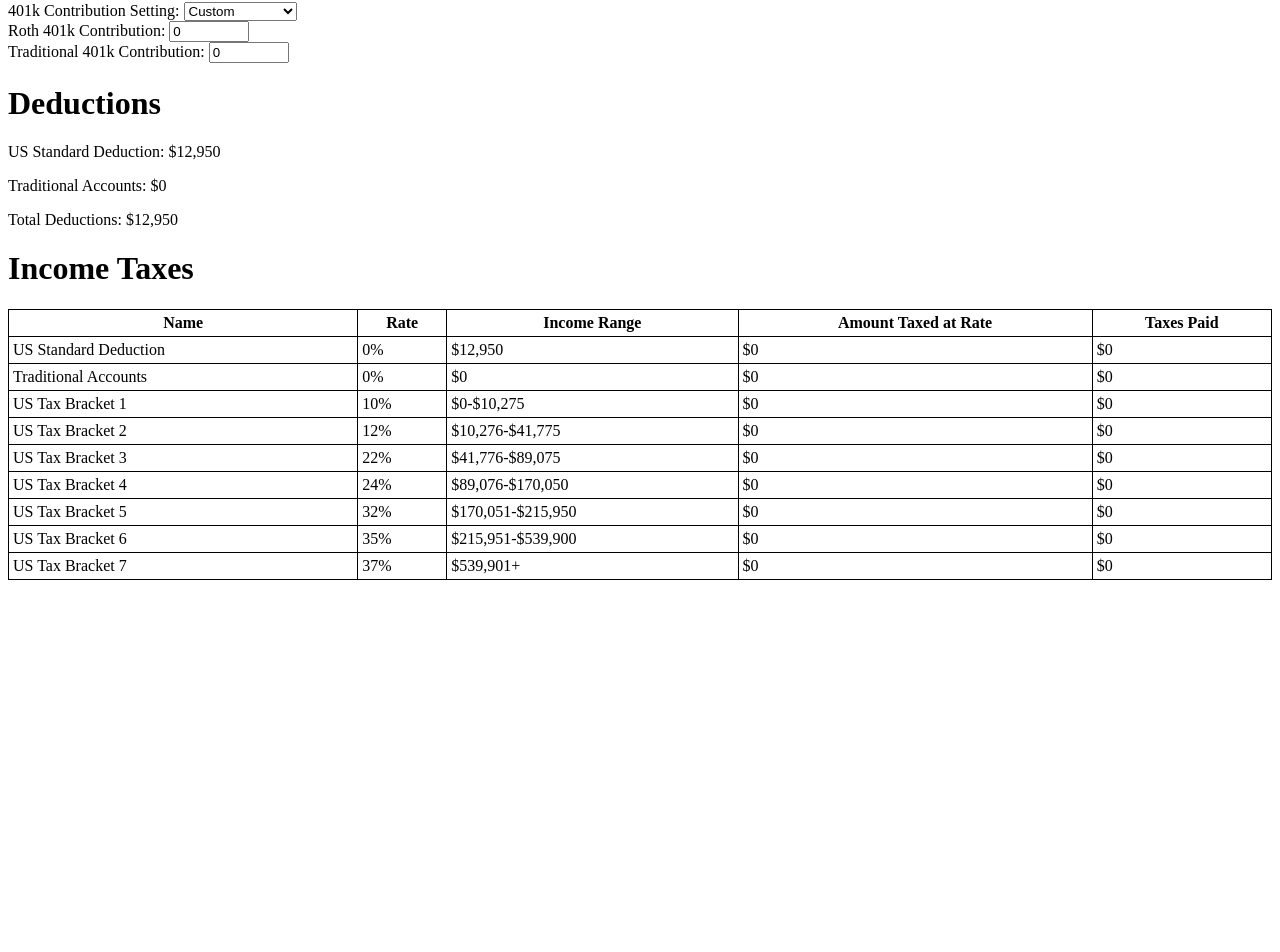
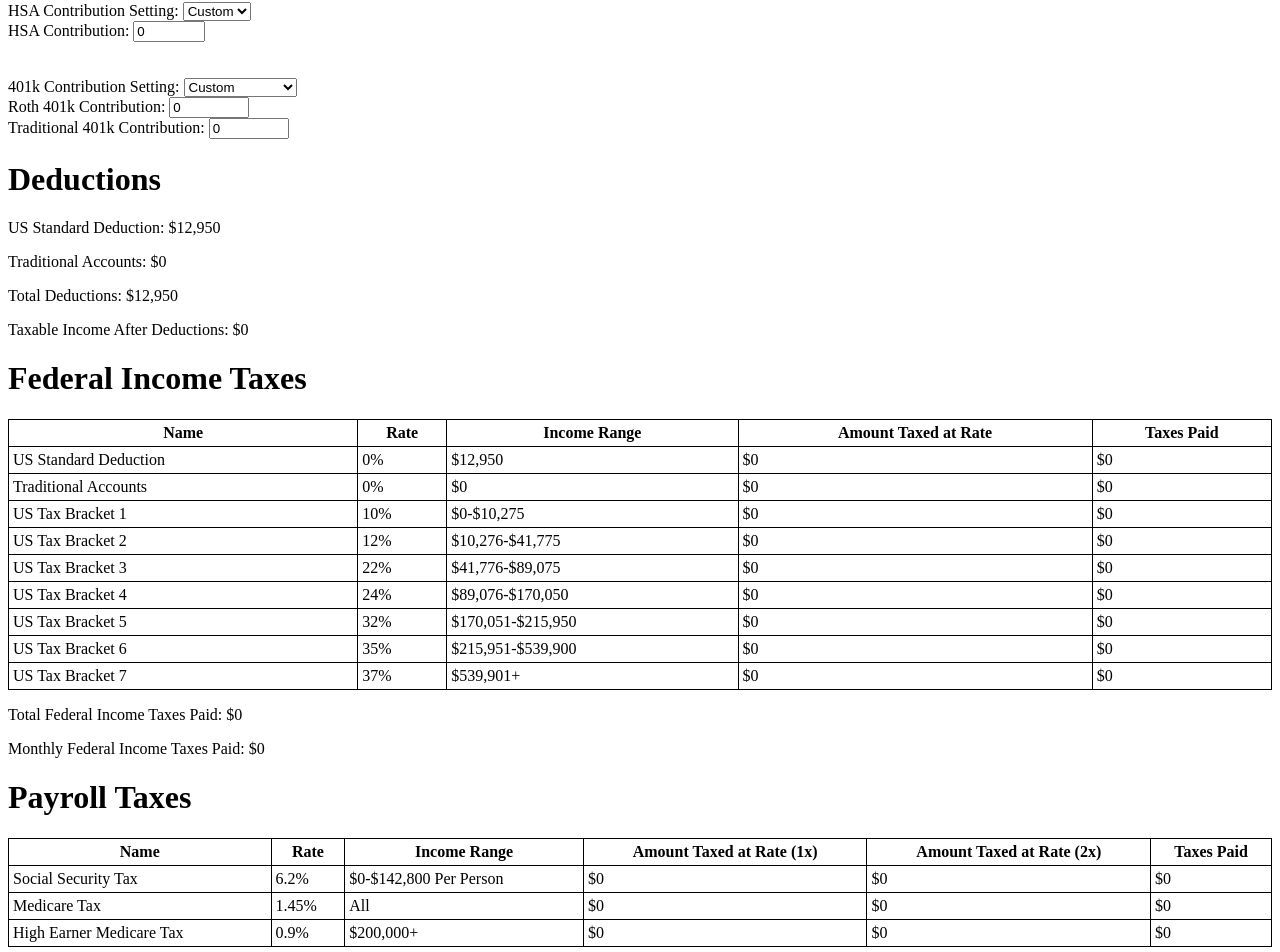
Before and after one commit to cvoege/monies, a React (Vite) app: page / in a window 1280 px wide. Shown: the part 582-1534 px from the top of the page. Before the commit the page ends 1170 px from the top, so only its background shows below. Built offline with nearby package versions, Linux system fonts and the light colour scheme.

Commit message:
payroll taxes and other stuff

```diff
--- a/src/modules/Income.ts
+++ b/src/modules/Income.ts
@@ -1,4 +1,7 @@
 import { v4 as uuidv4 } from 'uuid';
+import { Person } from './Person';
+import { formatDollars } from './String';
+import { PayrollTax, TaxBracket, TaxDetails } from './Tax';
 
 export type Income = {
   id: string;
@@ -82,3 +85,101 @@ export const getCombinedCompanyContribution = (incomes: Income[]): number => {
 export const getCombinedTotalIncome = (incomes: Income[]): number => {
   return incomes.reduce((acc, income) => acc + getTotalIncome(income), 0);
 };
+
+export const getBracketTaxableAmount = (bracket: TaxBracket, taxableAfterDeductions: number) => {
+  return taxableAfterDeductions >= bracket.startTaxAmount
+    ? Math.min(bracket.endTaxAmount || Infinity, taxableAfterDeductions) - bracket.startTaxAmount
+    : 0;
+};
+
+export const getBracketTaxesPaid = (bracket: TaxBracket, taxableAfterDeductions: number) => {
+  return getBracketTaxableAmount(bracket, taxableAfterDeductions) * (bracket.percentageRate / 100);
+};
+
+export const getTotalFederalIncomeTaxesPaid = (
+  taxDetails: TaxDetails,
+  taxableAfterDeductions: number,
+) => {
+  return taxDetails.incomeBrackets.reduce(
+    (acc, bracket) => acc + getBracketTaxesPaid(bracket, taxableAfterDeductions),
+    0,
+  );
+};
+
+export const getPayrollTaxDetails = ({
+  payrollTax,
+  filingStatus,
+  incomes,
+  people,
+}: {
+  payrollTax: PayrollTax;
+  filingStatus: 'single' | 'joint';
+  incomes: Array<Income>;
+  people: [Person] | [Person, Person];
+}) => {
+  const w2Incomes = incomes.filter((i) => i.incomeType === 'w2');
+  const sepIncomes = incomes.filter((i) => i.incomeType === 'self-employment');
+  const totalW2Income = getCombinedTaxableIncome(w2Incomes);
+  const totalSepIncome = getCombinedTaxableIncome(sepIncomes);
+
+  if (payrollTax.type === 'capped-per-person') {
+    const individualDetails = people.map((person) => {
+      const personIncomes = incomes.filter((i) => i.personId === person.id);
+      const personW2Incomes = personIncomes.filter((i) => i.incomeType === 'w2');
+      const personSepIncomes = personIncomes.filter((i) => i.incomeType === 'self-employment');
+
+      const taxableAmount1x = Math.min(
+        getCombinedTaxableIncome(personW2Incomes),
+        payrollTax.maximumTaxableAmount,
+      );
+      const taxesLeftToPay = payrollTax.maximumTaxableAmount - taxableAmount1x;
+      const taxableAmount2x = Math.min(taxesLeftToPay, getCombinedTaxableIncome(personSepIncomes));
+      const taxesPaid =
+        taxableAmount1x * (payrollTax.percentageRate / 100) +
+        taxableAmount2x * ((payrollTax.percentageRate * 2) / 100);
+      return { taxableAmount1x, taxableAmount2x, taxesPaid };
+    });
+
+    return individualDetails.reduce(
+      (acc, cur) => ({
+        taxableAmount1x: cur.taxableAmount1x + acc.taxableAmount1x,
+        taxableAmount2x: cur.taxableAmount2x + acc.taxableAmount2x,
+        taxesPaid: cur.taxesPaid + acc.taxesPaid,
+      }),
+      { taxableAmount1x: 0, taxableAmount2x: 0, taxesPaid: 0 },
+    );
+  } else if (payrollTax.type === 'uncapped') {
+    return {
+      taxableAmount1x: totalW2Income,
+      taxableAmount2x: totalSepIncome,
+      taxesPaid:
+        totalW2Income * (payrollTax.percentageRate / 100) +
+        totalSepIncome * (payrollTax.percentageRate / 100) * 2,
+    };
+  } else {
+    const totalIncome = totalW2Income + totalSepIncome;
+    const min =
+      filingStatus === 'single'
+        ? payrollTax.minimumTaxableAmountSingle
+        : payrollTax.minimumTaxableAmountJoint;
+
+    const amountOverMin = Math.max(0, totalIncome - min);
+    return {
+      taxableAmount1x: amountOverMin,
+      taxableAmount2x: 0,
+      taxesPaid: amountOverMin * (payrollTax.percentageRate / 100),
+    };
+  }
+};
+
+export const formatPayrollTaxIncomeRange = (pt: PayrollTax, filingStatus: 'single' | 'joint') => {
+  if (pt.type === 'capped-per-person') {
+    return `${formatDollars(0)}-${formatDollars(pt.maximumTaxableAmount)} Per Person`;
+  } else if (pt.type === 'uncapped') {
+    return 'All';
+  } else {
+    return `${formatDollars(
+      filingStatus === 'single' ? pt.minimumTaxableAmountSingle : pt.minimumTaxableAmountJoint,
+    )}+`;
+  }
+};
--- a/src/modules/RetirementAccount.ts
+++ b/src/modules/RetirementAccount.ts
@@ -1,22 +1,39 @@
-export const MAX_IRA_CONTRIBUTION = 6000;
-export const MAX_INDIVIDUAL_401K_CONTRIBUTION = 20500;
-export const MAX_TOTAL_401K_CONTRIBUTION = 61000;
+export const retirementContributionMaxes = {
+  single: {
+    ira: 6000,
+    hsa: 3600,
+    individual401k: 20500,
+    total401k: 61000,
+  },
+  joint: {
+    ira: 12000,
+    hsa: 7200,
+    individual401k: 41000,
+    total401k: 122000,
+  },
+};
 
+// TODO: income max in traditional IRA
+// TODO: age 50 or older limits
 export type RetirementAccountInfo = {
-  iraContributionType: 'mixed' | 'max-roth' | 'max-traditional';
+  hsaContributionType: 'custom' | 'max';
+  hsaContribution: number | null;
+  iraContributionType: 'custom' | 'max-roth' | 'max-traditional';
   rothIraContribution: number | null;
   traditionalIraContribution: number | null;
-  my401kContributionType: 'mixed' | 'max-roth' | 'max-traditional';
+  my401kContributionType: 'custom' | 'max-roth' | 'max-traditional';
   roth401kContribution: number | null;
   traditional401kContribution: number | null;
 };
 
 export const defaultRetirementAccountInfo = (): RetirementAccountInfo => {
   return {
-    iraContributionType: 'mixed',
+    hsaContributionType: 'custom',
+    hsaContribution: 0,
+    iraContributionType: 'custom',
     rothIraContribution: 0,
     traditionalIraContribution: 0,
-    my401kContributionType: 'mixed',
+    my401kContributionType: 'custom',
     roth401kContribution: 0,
     traditional401kContribution: 0,
   };
--- a/src/modules/String.ts
+++ b/src/modules/String.ts
@@ -8,5 +8,5 @@ export const formatDollars = (value: number) => {
 };
 
 export const formatPercentage = (value: number) => {
-  return `${roundTo(value, 1).toLocaleString()}%`;
+  return `${roundTo(value, 2).toLocaleString()}%`;
 };
--- a/src/modules/USTaxSystem.ts
+++ b/src/modules/USTaxSystem.ts
@@ -171,7 +171,7 @@ export const US_STANDARD_TAX_SYSTEM: TaxSystem = {
     {
       id: 'social-security-tax',
       name: 'Social Security Tax',
-      type: 'capped',
+      type: 'capped-per-person',
       percentageRate: 6.2,
       affectedByDeductions: false,
       maximumTaxableAmount: 142800,
@@ -179,12 +179,18 @@ export const US_STANDARD_TAX_SYSTEM: TaxSystem = {
     {
       id: 'medicare-tax',
       name: 'Medicare Tax',
-      type: 'uncapped-with-additional',
+      type: 'uncapped',
       percentageRate: 1.45,
       affectedByDeductions: false,
-      additionalPercentageRate: 0.9,
-      additionalKickInSingle: 200000,
-      additionalKickInJoint: 250000,
+    },
+    {
+      id: 'medicare-tax-high-earner',
+      name: 'High Earner Medicare Tax',
+      type: 'additional',
+      percentageRate: 0.9,
+      affectedByDeductions: false,
+      minimumTaxableAmountSingle: 200000,
+      minimumTaxableAmountJoint: 250000,
     },
   ],
 };
--- a/src/pages/RetirementAccountZone.tsx
+++ b/src/pages/RetirementAccountZone.tsx
@@ -1,20 +1,25 @@
 import { NumberInput } from '../components/Input';
 import { SelectInput } from '../components/SelectInput';
-import {
-  MAX_INDIVIDUAL_401K_CONTRIBUTION,
-  MAX_IRA_CONTRIBUTION,
-} from '../modules/RetirementAccount';
+import { retirementContributionMaxes } from '../modules/RetirementAccount';
 import { useStore, actions } from '../modules/Store';
 
 export const RetirementAccountZone = () => {
   const {
+    retirementAccountInfo: {
+      hsaContribution,
+      hsaContributionType,
       roth401kContribution,
       rothIraContribution,
       traditional401kContribution,
       traditionalIraContribution,
       iraContributionType,
       my401kContributionType,
-  } = useStore((s) => s.retirementAccountInfo, []);
+    },
+    people,
+  } = useStore((s) => ({ retirementAccountInfo: s.retirementAccountInfo, people: s.people }), []);
+
+  const filingStatus = people.length === 1 ? 'single' : 'joint';
+  const maxes = retirementContributionMaxes[filingStatus];
 
   return (
     <div>
@@ -24,12 +29,12 @@ export const RetirementAccountZone = () => {
         value={iraContributionType}
         onChange={actions.setRetirementInfoField('iraContributionType')}
         options={[
-          { value: 'mixed', label: 'Custom' },
+          { value: 'custom', label: 'Custom' },
           { value: 'max-roth', label: 'Max Roth' },
           { value: 'max-traditional', label: 'Max Traditional' },
         ]}
       />
-      {iraContributionType === 'mixed' && (
+      {iraContributionType === 'custom' && (
         <>
           <div>
             Roth IRA Contribution:{' '}
@@ -37,7 +42,7 @@ export const RetirementAccountZone = () => {
               value={rothIraContribution}
               onChange={actions.setRetirementInfoField('rothIraContribution')}
               min={0}
-              max={MAX_IRA_CONTRIBUTION - (traditionalIraContribution || 0)}
+              max={maxes.ira - (traditionalIraContribution || 0)}
             />
           </div>
           <div>
@@ -46,30 +51,52 @@ export const RetirementAccountZone = () => {
               value={traditionalIraContribution}
               onChange={actions.setRetirementInfoField('traditionalIraContribution')}
               min={0}
-              max={MAX_IRA_CONTRIBUTION - (rothIraContribution || 0)}
+              max={maxes.ira - (rothIraContribution || 0)}
             />
           </div>
         </>
       )}
+      <br />
+      HSA Contribution Setting:{' '}
+      <SelectInput
+        value={hsaContributionType}
+        onChange={actions.setRetirementInfoField('hsaContributionType')}
+        options={[
+          { value: 'custom', label: 'Custom' },
+          { value: 'max', label: 'Max' },
+        ]}
+      />
+      {hsaContributionType === 'custom' && (
+        <div>
+          HSA Contribution:{' '}
+          <NumberInput
+            value={hsaContribution}
+            onChange={actions.setRetirementInfoField('hsaContribution')}
+            min={0}
+            max={maxes.hsa - (hsaContribution || 0)}
+          />
+        </div>
+      )}
+      <br />
       <br />
       401k Contribution Setting:{' '}
       <SelectInput
         value={my401kContributionType}
         onChange={actions.setRetirementInfoField('my401kContributionType')}
         options={[
-          { value: 'mixed', label: 'Custom' },
+          { value: 'custom', label: 'Custom' },
           { value: 'max-roth', label: 'Max Roth' },
           { value: 'max-traditional', label: 'Max Traditional' },
         ]}
       />
-      {my401kContributionType === 'mixed' && (
+      {my401kContributionType === 'custom' && (
         <>
           <div>
             Roth 401k Contribution:{' '}
             <NumberInput
               value={roth401kContribution}
               min={0}
-              max={MAX_INDIVIDUAL_401K_CONTRIBUTION - (traditional401kContribution || 0)}
+              max={maxes.individual401k - (traditional401kContribution || 0)}
               onChange={actions.setRetirementInfoField('roth401kContribution')}
             />
           </div>
@@ -78,7 +105,7 @@ export const RetirementAccountZone = () => {
             <NumberInput
               value={traditional401kContribution}
               min={0}
-              max={MAX_INDIVIDUAL_401K_CONTRIBUTION - (roth401kContribution || 0)}
+              max={maxes.individual401k - (roth401kContribution || 0)}
               onChange={actions.setRetirementInfoField('traditional401kContribution')}
             />
           </div>
--- a/src/pages/TaxZone.tsx
+++ b/src/pages/TaxZone.tsx
@@ -2,10 +2,7 @@ import { formatDollars, formatPercentage } from '../modules/String';
 import { useStore } from '../modules/Store';
 import { getProgressiveDeductions, TaxDeduction } from '../modules/Tax';
 import { US_STANDARD_TAX_SYSTEM } from '../modules/USTaxSystem';
-import {
-  MAX_INDIVIDUAL_401K_CONTRIBUTION,
-  MAX_IRA_CONTRIBUTION,
-} from '../modules/RetirementAccount';
+import { retirementContributionMaxes } from '../modules/RetirementAccount';
 import {
   Table,
   TableBody,
@@ -14,12 +11,21 @@ import {
   TableHeader,
   TableRow,
 } from 'src/components/Table';
-import { getCombinedTaxableIncome } from 'src/modules/Income';
+import {
+  getCombinedTaxableIncome,
+  formatPayrollTaxIncomeRange,
+  getBracketTaxableAmount,
+  getBracketTaxesPaid,
+  getTotalFederalIncomeTaxesPaid,
+  getPayrollTaxDetails,
+} from 'src/modules/Income';
 
 export const TaxZone = () => {
   const {
     people,
     incomes,
+    hsaContribution,
+    hsaContributionType,
     traditional401kContribution,
     traditionalIraContribution,
     iraContributionType,
@@ -34,6 +40,7 @@ export const TaxZone = () => {
   );
   const taxSystem = US_STANDARD_TAX_SYSTEM;
   const filingStatus = people.length === 1 ? 'single' : 'joint';
+  const maxes = retirementContributionMaxes[filingStatus];
   const taxDetails = taxSystem[filingStatus];
 
   const totalTaxable = getCombinedTaxableIncome(incomes);
@@ -42,11 +49,10 @@ export const TaxZone = () => {
     id: 'traditional-accounts',
     name: 'Traditional Accounts',
     amount:
-      (iraContributionType === 'max-traditional'
-        ? MAX_IRA_CONTRIBUTION
-        : traditionalIraContribution || 0) +
+      (hsaContributionType === 'max' ? maxes.hsa : hsaContribution || 0) +
+      (iraContributionType === 'max-traditional' ? maxes.ira : traditionalIraContribution || 0) +
       (my401kContributionType === 'max-traditional'
-        ? MAX_INDIVIDUAL_401K_CONTRIBUTION
+        ? maxes.individual401k
         : traditional401kContribution || 0),
   };
 
@@ -55,9 +61,15 @@ export const TaxZone = () => {
   const totalDeductionValue = deductions.reduce((acc, deduction) => acc + deduction.amount, 0);
   const progressiveDeductions = getProgressiveDeductions({ totalTaxable, deductions });
 
-  const taxableAfterDeductions = progressiveDeductions[0]
-    ? progressiveDeductions[0].incomeAfter
-    : totalTaxable;
+  const taxableAfterDeductions =
+    progressiveDeductions.length > 0
+      ? progressiveDeductions[progressiveDeductions.length - 1]?.incomeAfter || totalTaxable
+      : totalTaxable;
+
+  const totalFederalIncomeTaxesPaid = getTotalFederalIncomeTaxesPaid(
+    taxDetails,
+    taxableAfterDeductions,
+  );
 
   return (
     <div>
@@ -72,7 +84,8 @@ export const TaxZone = () => {
         );
       })}
       <p>Total Deductions: {formatDollars(totalDeductionValue)}</p>
-      <h1>Income Taxes</h1>
+      <p>Taxable Income After Deductions: {formatDollars(taxableAfterDeductions)}</p>
+      <h1>Federal Income Taxes</h1>
       <Table>
         <TableHead>
           <TableRow>
@@ -96,11 +109,9 @@ export const TaxZone = () => {
             );
           })}
           {taxDetails.incomeBrackets.map((bracket) => {
-            const taxableInThisBracket =
-              taxableAfterDeductions >= bracket.startTaxAmount
-                ? Math.min(bracket.endTaxAmount || Infinity, taxableAfterDeductions) -
-                  bracket.startTaxAmount
-                : 0;
+            const taxableInThisBracket = getBracketTaxableAmount(bracket, taxableAfterDeductions);
+            const taxesPaid = getBracketTaxesPaid(bracket, taxableAfterDeductions);
+
             return (
               <TableRow key={bracket.id}>
                 <TableEntry>{bracket.name}</TableEntry>
@@ -110,9 +121,48 @@ export const TaxZone = () => {
                   {bracket.endTaxAmount ? `-${formatDollars(bracket.endTaxAmount)}` : `+`}
                 </TableEntry>
                 <TableEntry>{formatDollars(taxableInThisBracket)}</TableEntry>
-                <TableEntry>
-                  {formatDollars(taxableInThisBracket * (bracket.percentageRate / 100))}
-                </TableEntry>
+                <TableEntry>{formatDollars(taxesPaid)}</TableEntry>
+              </TableRow>
+            );
+          })}
+        </TableBody>
+      </Table>
+      <p>Total Federal Income Taxes Paid: {formatDollars(totalFederalIncomeTaxesPaid)}</p>
+      <p>Monthly Federal Income Taxes Paid: {formatDollars(totalFederalIncomeTaxesPaid / 12)}</p>
+      <h1>Payroll Taxes</h1>
+      {/* <p>Income Subject to Standard FICA Taxes: {formatDollars(totalW2Income)}</p>
+      <p>
+        Income Subject to Double FICA Taxes (Paying as both Employee and Employer):{' '}
+        {formatDollars(totalSelfEmploymentIncome)}
+      </p>
+      <p>Income Subject to No FICA Taxes: {formatDollars(totalNonFicaINcome)}</p> */}
+      <Table>
+        <TableHead>
+          <TableRow>
+            <TableHeader>Name</TableHeader>
+            <TableHeader>Rate</TableHeader>
+            <TableHeader>Income Range</TableHeader>
+            <TableHeader>Amount Taxed at Rate (1x)</TableHeader>
+            <TableHeader>Amount Taxed at Rate (2x)</TableHeader>
+            <TableHeader>Taxes Paid</TableHeader>
+          </TableRow>
+        </TableHead>
+        <TableBody>
+          {taxSystem.payrollTaxes.map((pt) => {
+            const taxableAmounts = getPayrollTaxDetails({
+              payrollTax: pt,
+              incomes,
+              filingStatus,
+              people,
+            });
+            return (
+              <TableRow key={pt.id}>
+                <TableEntry>{pt.name}</TableEntry>
+                <TableEntry>{formatPercentage(pt.percentageRate)}</TableEntry>
+                <TableEntry>{formatPayrollTaxIncomeRange(pt, filingStatus)}</TableEntry>
+                <TableEntry>{formatDollars(taxableAmounts.taxableAmount1x)}</TableEntry>
+                <TableEntry>{formatDollars(taxableAmounts.taxableAmount2x)}</TableEntry>
+                <TableEntry>{formatDollars(taxableAmounts.taxesPaid)}</TableEntry>
               </TableRow>
             );
           })}
```
Also changed, not shown: src/modules/Tax.ts (+18 -18 lines). Lines whose indentation alone changed are shown as unchanged.
